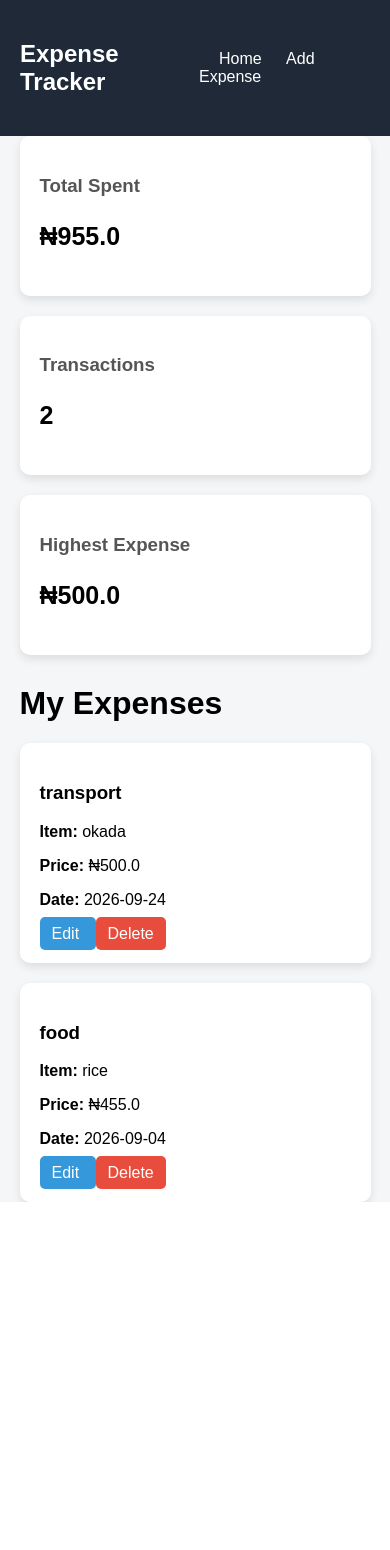
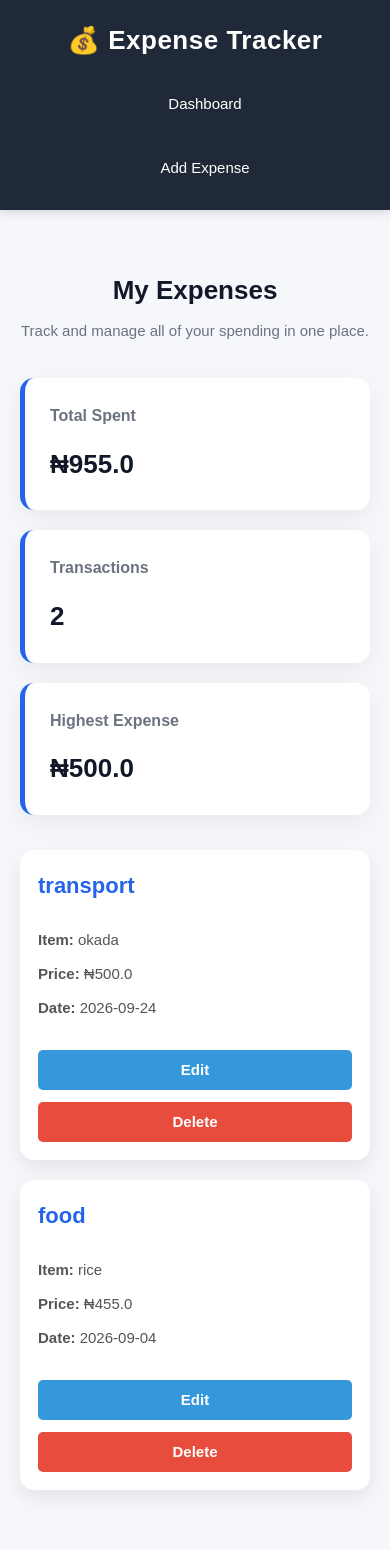
Before and after one commit to emaodoh/flask-expense-tracker, a Flask app: page / in a window 390 px wide. Before the commit the page ends 1202 px from the top, so only its background shows below. Run offline with Flask 3, Linux system fonts and the light colour scheme; a user stored in the database is signed in; data comes from the database, SQL or seed files in the repository.

Commit message:
Improve UI/UX with responsive design and modern dashboard layout

```diff
--- a/static/style.css
+++ b/static/style.css
@@ -1,13 +1,17 @@
 
-/* style for base */
-body{
-
-    font-family: Arial, sans-serif;
-    background:#f4f6f8;
+/* style for global theme */
+*{
     margin:0;
-
+    padding:0;
+    box-sizing:border-box;
 }
 
+body{
+    font-family:Arial, Helvetica, sans-serif;
+    background:#f5f7fb;
+    color:#333;
+    line-height:1.6;
+}
 
 nav{
 
@@ -21,25 +25,98 @@ nav{
 
 }
 
+/* navigation bar */
+nav{
+    background:#1f2937;
+    color:white;
+
+    display:flex;
+    justify-content:space-between;
+    align-items:center;
+
+    padding:18px 40px;
+
+    box-shadow:0 2px 10px rgba(0,0,0,.15);
+}
 
 nav a{
-
     color:white;
     text-decoration:none;
     margin-left:20px;
+    font-weight:500;
+    transition:.3s;
+}
+
+nav a:hover{
+    color:#60a5fa;
+}
+
+.container{
+    max-width:1200px;
+    margin:40px auto;
+    padding:0 20px;
+}
+
+/* buttons */
+
+.actions{
+
+margin-top:20px;
+
+display:flex;
+
+gap:12px;
 
 }
 
+.actions a{
 
+flex:1;
 
-.container{
+text-align:center;
 
-    width:90%;
-    margin:auto;
+padding:10px;
+
+border-radius:8px;
+
+font-weight:bold;
+
+transition:.3s;
 
 }
 
+/* edit button */
 
+
+.edit{
+
+background:#2563eb;
+
+color:white;
+
+}
+
+.edit:hover{
+
+background:#1d4ed8;
+
+}
+
+/* delete button */
+
+.delete{
+
+background:#dc2626;
+
+color:white;
+
+}
+
+.delete:hover{
+
+background:#b91c1c;
+
+}
 
 .expense-card{
 
@@ -50,21 +127,57 @@ nav a{
     gap:20px;
 
 }
+/* card heading */
+
+.card h3{
+
+color:#2563eb;
+
+margin-bottom:15px;
+
+font-size:22px;
+
+}
 
 
 
-.card{
+/* expense cards */
 
-    background:white;
+.card p{
 
-    padding:20px;
+margin:10px 0;
 
-    border-radius:10px;
-
-    box-shadow:0 4px 10px rgba(0,0,0,0.1);
+color:#555;
 
 }
 
+.card{
+
+background:white;
+
+padding:22px;
+
+border-radius:14px;
+
+box-shadow:0 8px 20px rgba(0,0,0,.08);
+
+transition:.3s;
+
+display:flex;
+
+flex-direction:column;
+
+justify-content:space-between;
+
+}
+
+.card:hover{
+
+transform:translateY(-6px);
+
+box-shadow:0 14px 30px rgba(0,0,0,.12);
+
+}
 
 
 .actions a{
@@ -172,64 +309,372 @@ nav a{
 }
 
 /* style for flash message */
+.success,
+.error{
 
-.success{
-    background:#d4edda;
-    color:#155724;
-    padding:12px;
-    border-radius:6px;
-    margin-bottom:15px;
+padding:15px;
+
+margin-bottom:20px;
+
+border-radius:8px;
+
+font-weight:bold;
+
 }
 
-.error{
-    background:#f8d7da;
-    color:#721c24;
-    padding:12px;
-    border-radius:6px;
-    margin-bottom:15px;
-}
-
-
-/* css for service.py */
-
+/* statistics cards */
 .stats{
 
 display:grid;
 
 grid-template-columns:
-repeat(auto-fit,minmax(200px,1fr));
+repeat(auto-fit,minmax(220px,1fr));
 
 gap:20px;
 
-margin-bottom:30px;
+margin:35px 0;
 
 }
-
 
 .stat-card{
 
 background:white;
 
-padding:20px;
+padding:25px;
 
-border-radius:10px;
+border-radius:14px;
 
-box-shadow:0 4px 10px rgba(0,0,0,0.1);
+box-shadow:0 8px 25px rgba(0,0,0,.06);
+
+transition:.3s;
+
+border-left:5px solid #2563eb;
+
+}
+
+.stat-card:hover{
+
+transform:translateY(-5px);
+
+}
+
+.stat-card h3{
+
+color:#6b7280;
+
+font-size:16px;
+
+margin-bottom:15px;
+
+}
+
+.stat-card p{
+
+font-size:32px;
+
+font-weight:bold;
+
+color:#111827;
 
 }
 
 
-.stat-card h3{
+/* page header */
 
-color:#555;
+
+.page-header{
+    margin-bottom:35px;
+}
+
+.page-header h1{
+    font-size:36px;
+    color:#111827;
+}
+
+.page-header p{
+    margin-top:8px;
+    color:#6b7280;
+}
+
+
+/* empty state */
+
+.empty-state{
+
+background:white;
+
+padding:60px;
+
+text-align:center;
+
+border-radius:15px;
+
+box-shadow:0 8px 20px rgba(0,0,0,.08);
+
+}
+
+.empty-state h2{
+
+margin-bottom:15px;
+
+color:#1f2937;
+
+}
+
+.empty-state p{
+
+color:#6b7280;
 
 }
 
 
-.stat-card p{
+/* responsive design */
 
-font-size:25px;
+/* ===========================
+   Tablets
+=========================== */
 
-font-weight:bold;
+@media (max-width:900px){
+
+    .container{
+
+        padding:20px;
+
+    }
+
+    .stats{
+
+        grid-template-columns:
+        repeat(2,1fr);
+
+    }
+
+    .expense-card{
+
+        grid-template-columns:
+        repeat(2,1fr);
+
+    }
 
 }
+
+
+/* ===========================
+   Phones
+=========================== */
+
+@media (max-width:768px){
+
+    nav{
+
+        flex-direction:column;
+
+        gap:20px;
+
+        padding:20px;
+
+        text-align:center;
+
+    }
+
+    .nav-links{
+
+        width:100%;
+
+        flex-direction:column;
+
+        gap:10px;
+
+    }
+
+    .nav-links a{
+
+        display:block;
+
+        width:100%;
+
+        padding:12px;
+
+    }
+
+    .page-header{
+
+        text-align:center;
+
+    }
+
+    .page-header h1{
+
+        font-size:30px;
+
+    }
+
+    .stats{
+
+        grid-template-columns:1fr;
+
+    }
+
+    .expense-card{
+
+        grid-template-columns:1fr;
+
+    }
+
+    .card{
+
+        padding:18px;
+
+    }
+
+    .actions{
+
+        flex-direction:column;
+
+    }
+
+    .actions a{
+
+        width:100%;
+
+    }
+
+    .expense-form{
+
+        width:100%;
+
+        padding:20px;
+
+    }
+
+}
+
+
+
+/* ===========================
+   Small Phones
+=========================== */
+
+@media (max-width:480px){
+
+    body{
+
+        font-size:15px;
+
+    }
+
+    .page-header h1{
+
+        font-size:26px;
+
+    }
+
+    .stat-card p{
+
+        font-size:26px;
+
+    }
+
+    .logo h2{
+
+        font-size:22px;
+
+    }
+
+}
+/* logo */
+
+.logo h2{
+
+    color:white;
+
+    font-size:26px;
+
+
+    font-weight:700;
+
+    letter-spacing:.5px;
+
+}
+
+/* Navigation Links */
+
+.nav-links{
+
+    display:flex;
+
+    gap:20px;
+
+    align-items:center;
+
+}
+
+
+/* Active Hover Effect */
+
+.nav-links a{
+
+    padding:10px 16px;
+
+    border-radius:8px;
+
+    transition:.3s;
+
+}
+
+.nav-links a:hover{
+
+    background:rgba(255,255,255,.12);
+
+}
+
+
+.flash{
+
+    margin-bottom:20px;
+
+    animation:fadeIn .3s ease;
+
+}
+
+
+@keyframes fadeIn{
+
+    from{
+
+        opacity:0;
+
+        transform:translateY(-10px);
+
+    }
+
+    to{
+
+        opacity:1;
+
+        transform:translateY(0);
+
+    }
+
+}
+
+
+.success{
+
+    background:#dcfce7;
+
+    color:#166534;
+
+    border-left:5px solid #16a34a;
+
+}
+
+.error{
+
+    background:#fee2e2;
+
+    color:#991b1b;
+
+    border-left:5px solid #dc2626;
+
+}
--- a/templates/base.html
+++ b/templates/base.html
@@ -1,32 +1,47 @@
-
 <!DOCTYPE html>
-<html>
+<html lang="en">
 
 <head>
+
+    <meta charset="UTF-8">
+
+    <meta name="viewport"
+          content="width=device-width, initial-scale=1.0">
+
     <title>Expense Tracker</title>
 
     <link
         rel="stylesheet"
-        href="{{ url_for('static', filename='style.css') }}"
-    >
+        href="{{ url_for('static', filename='style.css') }}">
 
 </head>
 
 <body>
 
     <nav>
-    <h2>Expense Tracker</h2>
 
-    <div>
-        <a href="{{ url_for('main.home') }}">Home</a>
-        <a href="{{ url_for('main.add_expense') }}">Add Expense</a>
+        <div class="logo">
+
+            <h2>💰 Expense Tracker</h2>
+
+        </div>
+
+        <div class="nav-links">
+
+            <a href="{{ url_for('main.home') }}">
+                Dashboard
+            </a>
+
+            <a href="{{ url_for('main.add_expense') }}">
+                Add Expense
+            </a>
+
         </div>
 
     </nav>
 
 
-<div class="container">
-
+    <main class="container">
 
         {% with messages = get_flashed_messages(with_categories=true) %}
 
@@ -44,15 +59,11 @@
 
         {% endwith %}
 
-
-
         {% block content %}
 
         {% endblock %}
 
-
-</div>
-
+    </main>
 
 </body>
 
--- a/templates/index.html
+++ b/templates/index.html
@@ -1,108 +1,103 @@
 {% extends "base.html" %}
-
 
 {% block content %}
 
+<section class="dashboard">
 
+    <div class="page-header">
+        <div>
+            <h1>My Expenses</h1>
+            <p>Track and manage all of your spending in one place.</p>
+        </div>
+    </div>
 
     <div class="stats">
 
+        <div class="stat-card">
+            <h3>Total Spent</h3>
+            <p>₦{{ statistics.total }}</p>
+        </div>
 
         <div class="stat-card">
+            <h3>Transactions</h3>
+            <p>{{ statistics.count }}</p>
+        </div>
 
-<h3>Total Spent</h3>
-
-<p>
-₦{{ statistics.total }}
-</p>
+        <div class="stat-card">
+            <h3>Highest Expense</h3>
+            <p>₦{{ statistics.highest }}</p>
+        </div>
 
     </div>
 
-
-
-<div class="stat-card">
-
-<h3>Transactions</h3>
-
-<p>
-{{ statistics.count }}
-</p>
-
-</div>
-
-
-
-<div class="stat-card">
-
-<h3>Highest Expense</h3>
-
-<p>
-₦{{ statistics.highest }}
-</p>
-
-</div>
-
-
-</div>
-
-
-<h1>My Expenses</h1>
-
+    {% if expenses %}
 
     <div class="expense-card">
 
-
         {% for expense in expenses %}
-
 
         <div class="card">
 
+            <div class="card-header">
+                <h3>{{ expense.category }}</h3>
+            </div>
 
-<h3>{{ expense.category }}</h3>
-
+            <div class="card-body">
 
                 <p>
                     <strong>Item:</strong>
                     {{ expense.item }}
                 </p>
 
-
                 <p>
                     <strong>Price:</strong>
                     ₦{{ expense.amount }}
                 </p>
-
 
                 <p>
                     <strong>Date:</strong>
                     {{ expense.expense_date }}
                 </p>
 
+            </div>
 
             <div class="actions">
 
-<a class="edit"
+                <a
+                    class="edit"
                     href="{{ url_for('main.edit_expense', id=expense.id) }}">
                     Edit
                 </a>
 
-
-<a class="delete"
+                <a
+                    class="delete"
                     href="{{ url_for('main.delete_expense', id=expense.id) }}">
                     Delete
                 </a>
 
+            </div>
 
         </div>
 
+        {% endfor %}
 
     </div>
 
+    {% else %}
 
-{% endfor %}
+    <div class="empty-state">
 
+        <h2>No expenses yet</h2>
+
+        <p>
+            You haven't added any expenses yet.
+            Start tracking your spending by creating your first expense.
+        </p>
 
     </div>
 
+    {% endif %}
+
+</section>
 
 {% endblock %}
```
Also changed, not shown: other parts of static/style.css (+39 -15 lines). Lines whose indentation alone changed are shown as unchanged.
